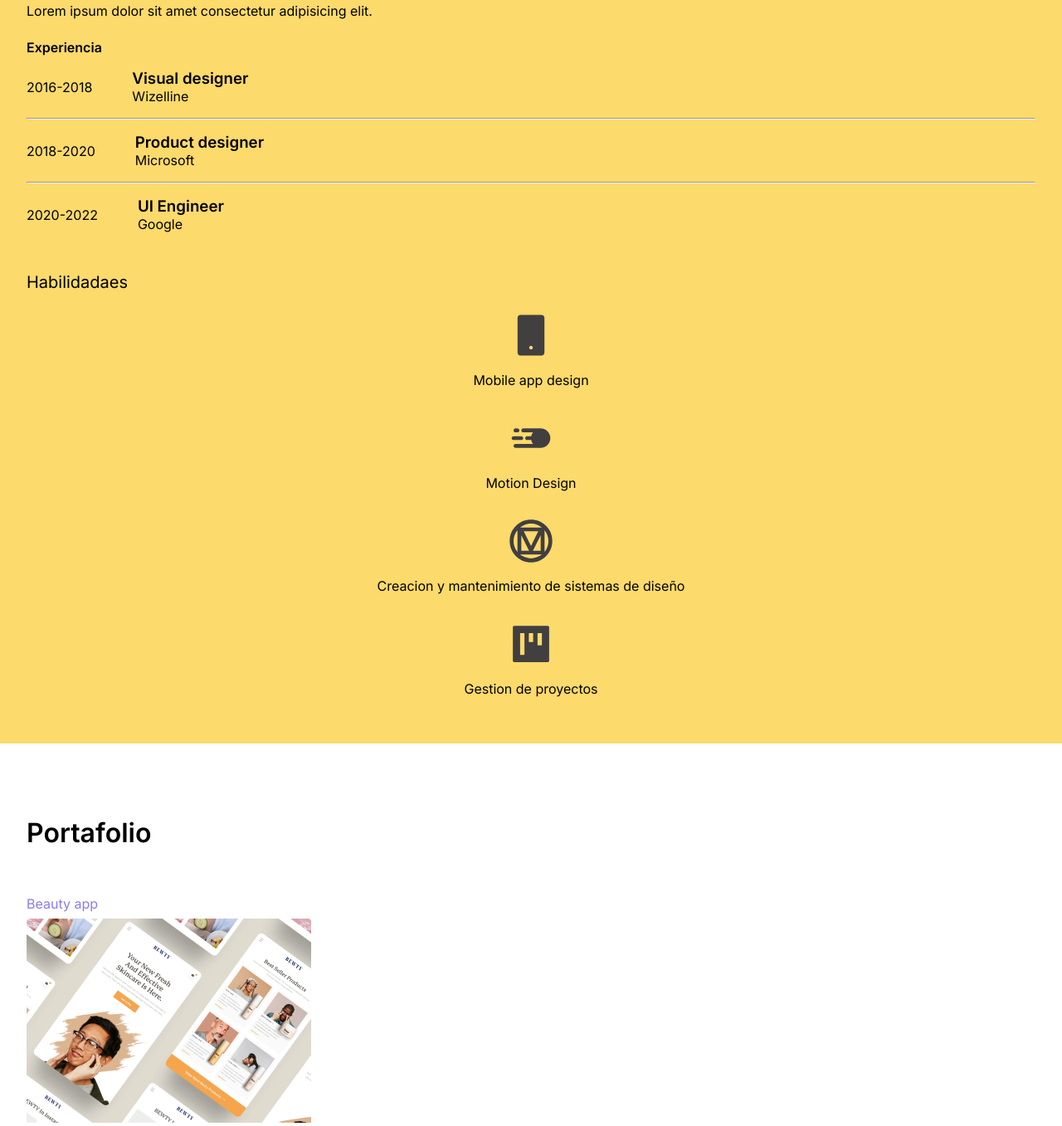
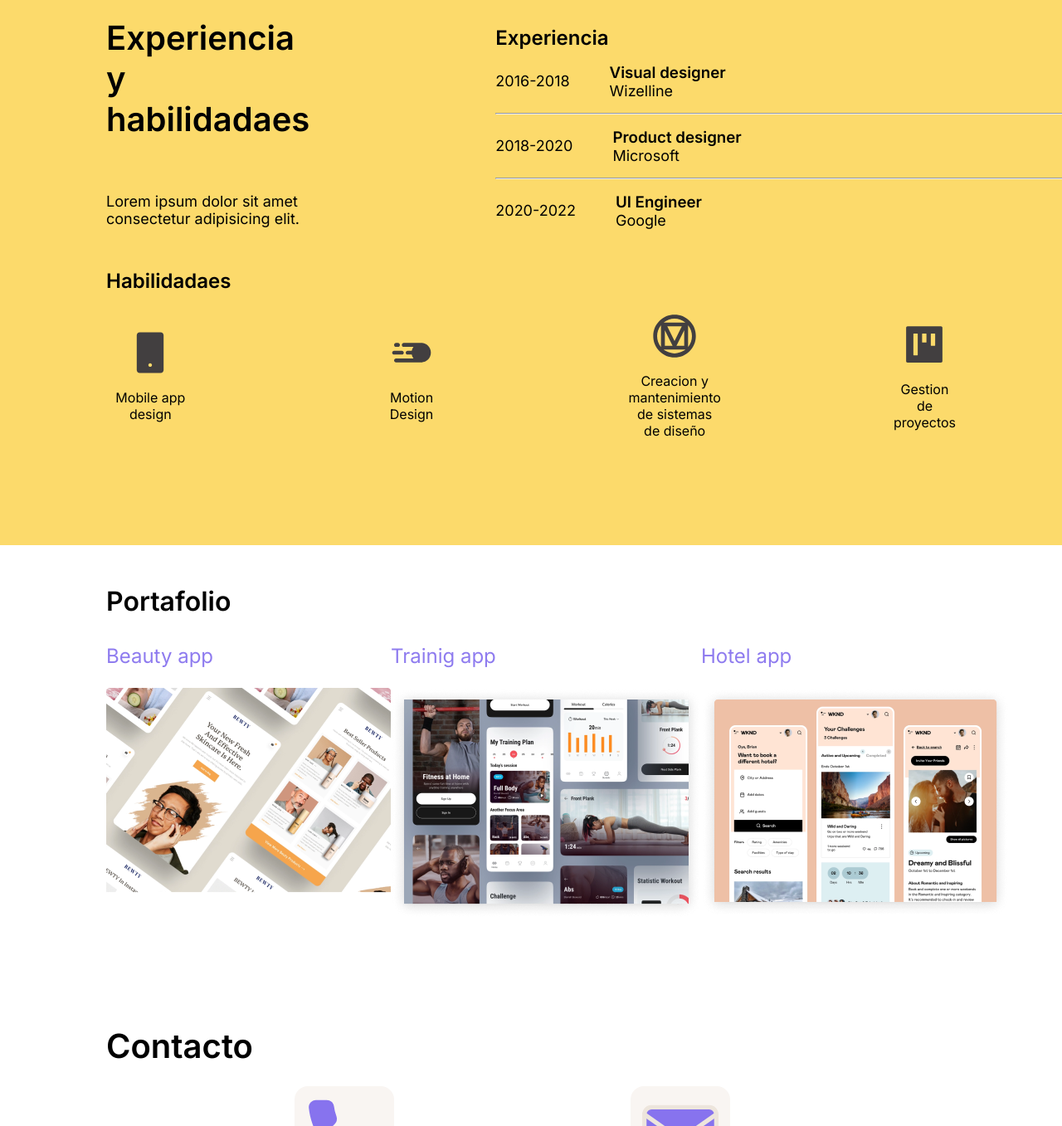
Before and after one commit to TheYesid/portafolio, a plain HTML site: page index.html in a window 1280 px wide. Shown: the part 1026-2383 px from the top of the page at 83% size. Drawn offline with nearby package versions, Linux system fonts and the light colour scheme.

Commit message:
Estructurado del domingo 11 de noviembre

```diff
--- a/index.html
+++ b/index.html
@@ -37,22 +37,25 @@
             <img class="logo3" src="./src/Íconos/twitter.svg" alt="twitter">
         </div>
 
-        <div class="perfil">
-            <img src="./src/16560318460644444.jpg" alt="perfil">
-        </div>
+            <img class="face_1" src="./src/16560318460644444.jpg" alt="perfil">
+
 
         <div class="first_contact">
             <img src="./src/Íconos/mail 1.svg" alt="contacto">
             <p>Contactame</p>
         </div>
+        <img class="face_2" src="./src/16560318460644444.jpg" alt="perfil">
     </section>
 
         <section id="second_section">
             <div class="second_section_1">
+                <div class="size">
                     <h2>Experiencia y habilidadaes</h2>
                     <p>Lorem ipsum dolor sit amet consectetur adipisicing elit.</p>
-                <h4 class="experience">Experiencia</h4>
+                </div>
 
+                <div class="box_2">
+                        <h4>Experiencia</h4>
                     <div class="stories">
                         <div class="history_1">
                             <p>2016-2018</p>
@@ -62,7 +65,7 @@
                             </div>
                         </div>
 
-                    <hr>
+                        <hr class="line">
 
                         <div class="history_2">
                             <p>2018-2020</p>
@@ -72,7 +75,7 @@
                             </div>
                         </div>
 
-                    <hr>
+                        <hr class="line">
 
                         <div class="history_3">
                             <p>2020-2022</p>
@@ -82,10 +85,14 @@
                             </div>
                         </div>
                     </div>
+                </div>
 
-                <div class="ability"><span>Habilidadaes</span></div>
+
+
 
             </div>
+
+            <div class="ability">Habilidadaes</div>
 
             <div class="second_section_2">
                 <div class="skill_1">
@@ -112,21 +119,24 @@
 
         </section>
 
-        <section id="third_section">
         <h2 class="briefcase">Portafolio</h2>
 
+        <section id="third_section">
+
+            <div class="image_1">
                 <p>Beauty app</p>
-            <div class="image_1">
                 <img src="./src/Imágenes/ejemplo 3.png" alt="Beauty">
             </div>
 
+
+            <div class="image_2">
                 <p>Trainig app</p>
-            <div class="image_2">
                 <img src="./src/Imágenes/ejemplo 1.png" alt="trainig">
             </div>
 
+
+            <div class="image_3">
                 <p>Hotel app</p>
-            <div class="image_3">
                 <img src="./src/Imágenes/ejemplo 2.png" alt="hotel">
             </div>
         </section>
--- a/styles.css
+++ b/styles.css
@@ -144,9 +144,18 @@ h1{
     border-radius: 1.5rem;
 }
 
-.perfil img{
-    width: 340px;
-    height: 400px;
+.face_1{
+    height: 450px;
+    display: flex;
+    flex-direction: row;
+    justify-content: center;
+    align-items: center;
+    align-content: center;
+    text-align: center;
+}
+
+.face_2{
+    display: none;
 }
 
 .first_contact{
@@ -159,6 +168,45 @@ h1{
     gap: 2rem;
     justify-content: center;
     align-items: center;
+}
+
+@media(min-width: 900px){
+    #first_section{
+        display: flex;
+        flex-direction: column;
+        text-align: start;
+        gap: 3rem;
+        padding: 8rem;
+    }
+
+    .social_logos{
+        display: flex;
+        justify-content: flex-start;
+        margin-bottom: 2rem;
+    }
+
+    .face_1{
+        display: none;
+    }
+
+    h1{
+        font-size: 80px;
+    }
+
+    .Design_experience p{
+        font-size: 24px;
+    }
+
+    .face_2 {
+        display: flex;
+        width: 100px;
+        height: 100px;
+    }
+
+    .first_contact{
+        display: flex;
+        width: 350px;
+    }
 }
 
 #second_section{
@@ -174,6 +222,10 @@ h1{
 .second_section_1{
     display: flex;
     flex-direction: column;
+}
+
+.size >p{
+    margin-bottom: 2rem;
 }
 
 .second_section_1 h2{
@@ -272,6 +324,87 @@ h1{
     gap: 1rem;
 }
 
+@media (min-width: 900px){
+    #second_section{
+        padding: 8rem;
+        margin: 0;
+    }
+
+    .second_section_1 h2{
+        font-size: 40px;
+        margin-bottom: 4rem;
+    }
+
+    .second_section_1 p{
+        font-size: 18px;
+    }
+
+    .second_section_1{
+        display: flex;
+        flex-direction: row;
+        gap: 14rem;
+    }
+
+    .box_2{
+        display: flex;
+        flex-direction: column;
+        gap: 1rem;
+        margin-top: 1.6rem;
+    }
+
+    .box_2 >h4{
+        font-size: 24px;
+    }
+
+    .stories{
+        width: 700px;
+    }
+
+    .ability{
+        font-size: 24px;
+        font-weight: bold;
+    }
+
+    .second_section_2{
+        display: flex;
+        flex-direction: row;
+        gap: 13rem;
+        justify-content: center;
+    }
+
+    .skill_1{
+        width: 9rem;
+        display: flex;
+        justify-content: center;
+        align-items: center;
+        text-align: center;
+    }
+
+    .skill_2{
+        width: 9rem;
+        display: flex;
+        justify-content: center;
+        align-items: center;
+        text-align: center;
+    }
+
+    .skill_3{
+        width: 9rem;
+        display: flex;
+        justify-content: center;
+        align-items: center;
+        text-align: center;
+    }
+
+    .skill_4{
+        width: 6rem;
+        display: flex;
+        justify-content: center;
+        align-items: center;
+        text-align: center;
+    }
+}
+
 #third_section{
     padding: 2rem;
     display: flex;
@@ -280,7 +413,7 @@ h1{
 
 .briefcase{
     font-size: 32px;
-    margin-bottom: 1.5rem;
+    margin-bottom: 0rem;
 }
 
 #third_section p{
@@ -291,17 +424,53 @@ h1{
 
 .image_1{
     display: flex;
-    justify-content: flex-start;
+    flex-direction: column;
 }
 
 .image_2{
     display: flex;
-    justify-content: flex-start;
+    flex-direction: column;
 }
 
 .image_3{
     display: flex;
-    justify-content: flex-start;
+    flex-direction: column;
+}
+
+@media(min-width: 900px){
+    #third_section{
+        padding: 0rem 8rem 8rem 8rem;
+        display: flex;
+        flex-direction: row;
+        justify-content: space-around;
+
+        font-size: 24px;
+    }
+
+    .briefcase{
+        padding: 3rem 0rem 0rem 8rem;
+    }
+
+    .image_1{
+        display: flex;
+        flex-direction: column;
+        text-align:start;
+        gap: 1rem;
+    }
+
+    .image_2{
+        display: flex;
+        flex-direction: column;
+        text-align:start;
+        gap: 1rem;
+    }
+
+    .image_3{
+        display: flex;
+        flex-direction: column;
+        text-align:start;
+        gap: 1rem;
+    }
 }
 
 #four_section{
@@ -342,3 +511,34 @@ h1{
     margin-top: 4.5rem;
     margin-bottom: 3.5rem;
 }
+
+@media(min-width: 900px){
+    #four_section{
+        padding: 0rem 8rem 2rem 8rem;
+    }
+
+    #four_section h3{
+        font-size: 40px;
+        display: flex;
+        justify-content: flex-start;
+    }
+
+    .section_contact{
+        display: flex;
+        justify-content: center;
+        gap: 15rem;
+    }
+
+    .section_contact img{
+        width: 120px;
+        border-radius: 1rem;
+        padding: 0.5rem;
+    }
+
+    .section_contact p{
+        display: flex;
+        justify-content: center;
+        margin-top: 1rem;
+        margin-bottom: 1rem;
+    }
+}
```
Lines whose indentation alone changed are shown as unchanged.
